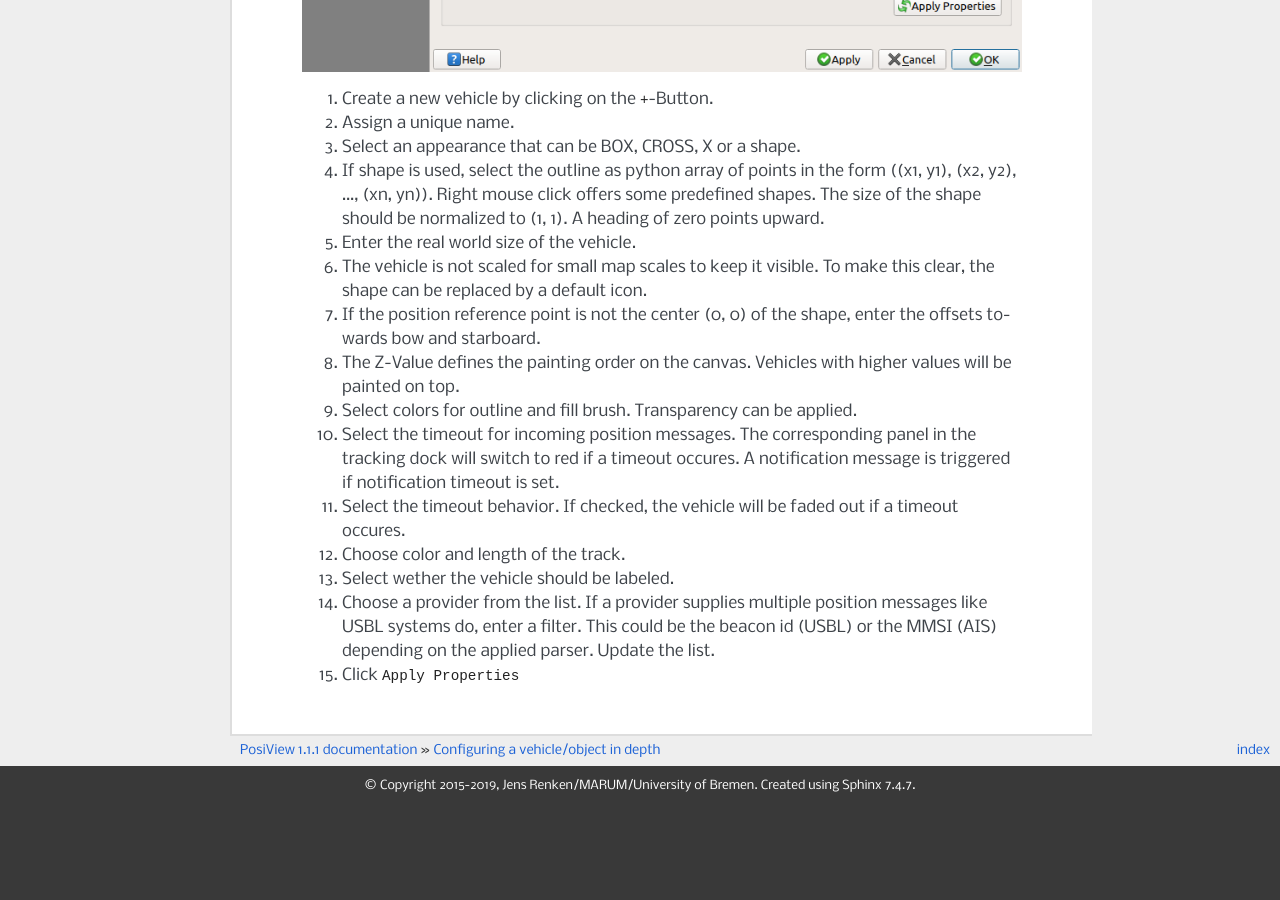
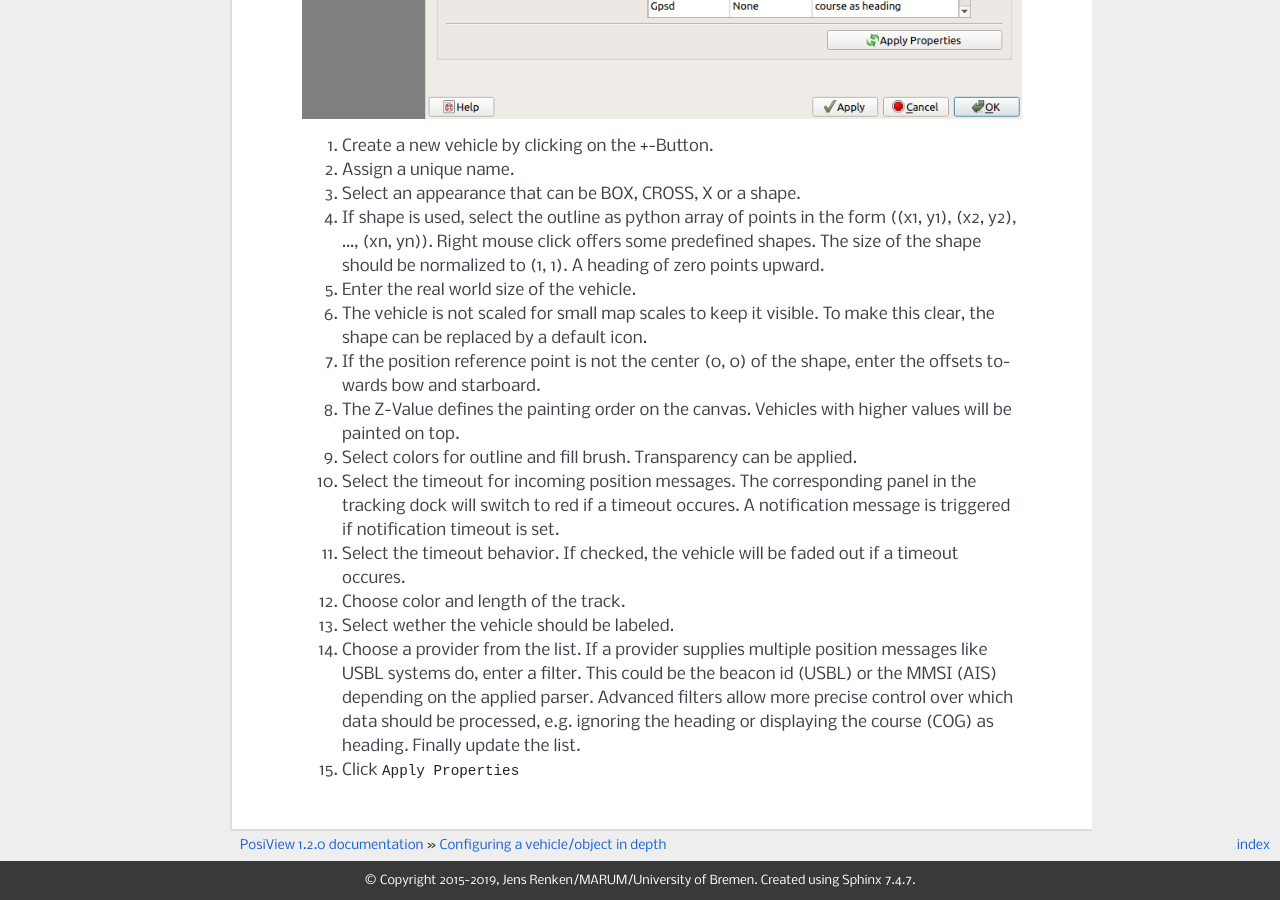
Before and after one commit to jrenken/qgis-PosiView, a Sphinx documentation site: the page built from help/source/vehicle.rst, in a window 1280 px wide and 900 px high, scrolled down 900 px. Built offline with Sphinx 7.4.7, drawn with Linux system fonts in a browser that asks for light colours; formulas are drawn with MathJax 3; before the commit the page ends 1705 px from its top, so only the background shows below that; some of the changed text lies outside the part shown.

Commit message:
update help/documentation

```diff
--- a/help/source/conf.py
+++ b/help/source/conf.py
@@ -48,9 +48,9 @@ copyright = u'2015-2019, Jens Renken/MARUM/University of Bremen'
 # built documents.
 #
 # The short X.Y version.
-version = '1.1'
+version = '1.2'
 # The full version, including alpha/beta/rc tags.
-release = '1.1.1'
+release = '1.2.0'
 
 # The language for content autogenerated by Sphinx. Refer to documentation
 # for a list of supported languages.
--- a/help/source/provider.rst
+++ b/help/source/provider.rst
@@ -22,7 +22,7 @@ Configuring a provider in depth
      * GPSD client, a TCP client for GPS daemon
 
   #. Select the host address. For UDP sockets 0.0.0.0 listens on any available interfaces.
-  #. Select the portnumber.
+  #. Select the portnumber. For UDP sockets the socket option SO_REUSEADDR can be set for sharing datagrams across several applications.
   #. Select a parser. Following parsers are available up to now: :doc:`protocol`
 
         ==========  ===============================================================  =============================
--- a/help/source/vehicle.rst
+++ b/help/source/vehicle.rst
@@ -30,5 +30,7 @@ Configuring a vehicle/object in depth
   #. Choose color and length of the track.
   #. Select wether the vehicle should be labeled.
   #. Choose a provider from the list. If a provider supplies multiple position messages like USBL systems do, enter a filter.
-     This could be the beacon id (USBL) or the MMSI (AIS) depending on the applied parser. Update the list.
+     This could be the beacon id (USBL) or the MMSI (AIS) depending on the applied parser.
+     Advanced filters allow more precise control over which data should be processed, e.g. ignoring the heading or displaying the course (COG) as heading.
+     Finally update the list.
   #. Click  ``Apply Properties``
```
Also changed, not shown: help/source/_static/config_provider.png, help/source/_static/config_vehicles.png.
